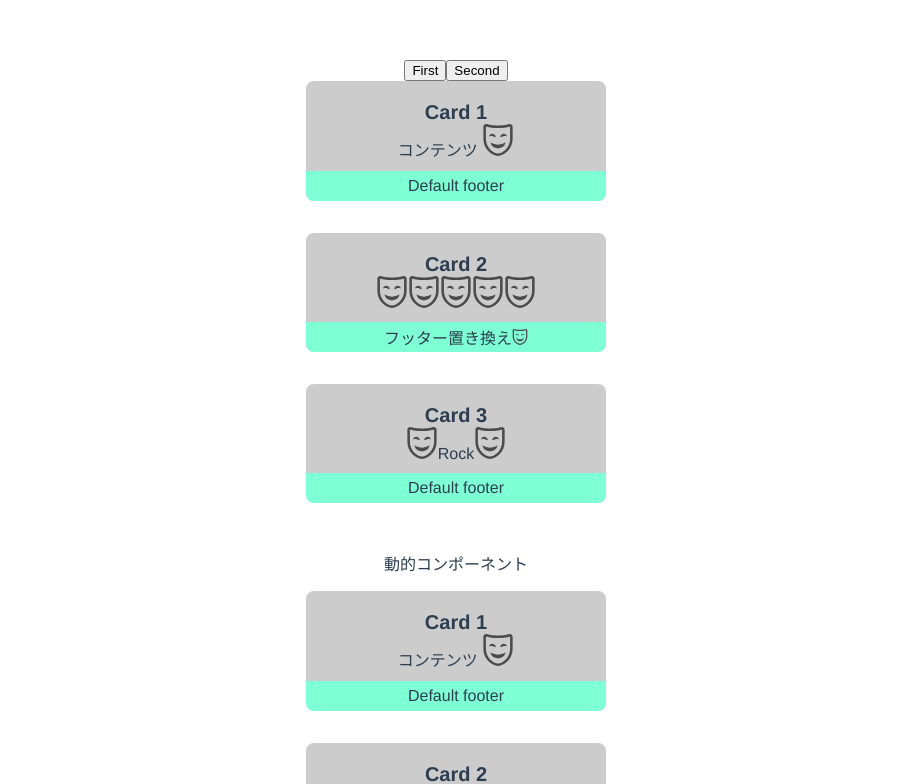
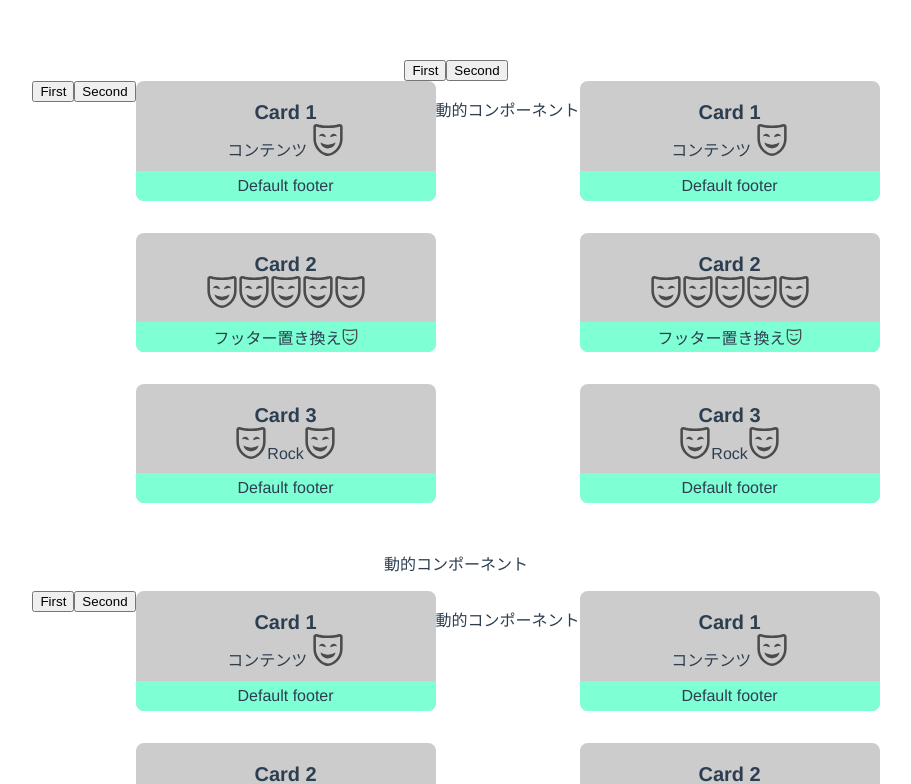
Before and after one commit to KaT0819/vue-sample-vite, a Vue app: page / in a window 1280 px wide. Shown: the top 784 px of the page, without its empty margins (184-1095 px from the left). Built offline with nearby package versions, Linux system fonts and the light colour scheme.

Commit message:
Cardのコンポーネント階層を整理

```diff
--- a/src/components/Card/CardList.vue
+++ b/src/components/Card/CardList.vue
@@ -1,49 +1,38 @@
 <script setup lang="ts">
-import Card from "./Card.vue";
-import Icon from "./Icon.vue";
+import { ref, computed } from "vue";
+import FirstCardList from "./FirstCardList.vue";
+import SecondCardList from "./SecondCardList.vue";
+
+const isFirstTab = ref(true);
+const udateTab = (isFirst: boolean) => {
+  isFirstTab.value = isFirst;
+};
+
+const currentComponent = computed(() => {
+  return isFirstTab.value ? FirstCardList : SecondCardList;
+});
 </script>
 
 <template>
-  <div class="container">
-    <Card title="Card 1" class="card">
-      <div class="contents">
-        コンテンツ
-        <Icon />
-      </div>
-    </Card>
+  <div class="tab-changer">
+    <button @click="udateTab(true)">First</button>
+    <button @click="udateTab(false)">Second</button>
+  </div>
+  <div class="tab-contents">
+    <FirstCardList v-if="isFirstTab" />
+    <SecondCardList v-else />
+  </div>
 
-    <Card title="Card 2" class="card">
-      <div class="contents">
-        <Icon />
-        <Icon />
-        <Icon />
-        <Icon />
-        <Icon />
-      </div>
-      <template #footer>
-        <span>フッター置き換え</span>
-        <Icon size="16px" />
-      </template>
-    </Card>
-
-    <Card title="Card 3" class="card">
-      <div class="contents">
-        <Icon />
-        <span>Rock</span>
-        <Icon />
-      </div>
-    </Card>
+  <p>動的コンポーネント</p>
+  <div class="tab-contents">
+    <component :is="currentComponent"></component>
   </div>
 </template>
 
 <style scoped>
-.container {
+.tab-contents {
   display: flex;
-  flex-direction: column;
-  align-items: center;
-}
-
-.card {
-  margin-bottom: 32px;
+  justify-content: center;
+  flex-direction: row;
 }
 </style>
--- /dev/null
+++ b/src/components/Card/FirstCardList.vue
@@ -0,0 +1,49 @@
+<script setup lang="ts">
+import Card from "./Card.vue";
+import Icon from "./Icon.vue";
+</script>
+
+<template>
+  <div class="container">
+    <Card title="Card 1" class="card">
+      <div class="contents">
+        コンテンツ
+        <Icon />
+      </div>
+    </Card>
+
+    <Card title="Card 2" class="card">
+      <div class="contents">
+        <Icon />
+        <Icon />
+        <Icon />
+        <Icon />
+        <Icon />
+      </div>
+      <template #footer>
+        <span>フッター置き換え</span>
+        <Icon size="16px" />
+      </template>
+    </Card>
+
+    <Card title="Card 3" class="card">
+      <div class="contents">
+        <Icon />
+        <span>Rock</span>
+        <Icon />
+      </div>
+    </Card>
+  </div>
+</template>
+
+<style scoped>
+.container {
+  display: flex;
+  flex-direction: column;
+  align-items: center;
+}
+
+.card {
+  margin-bottom: 32px;
+}
+</style>
```
